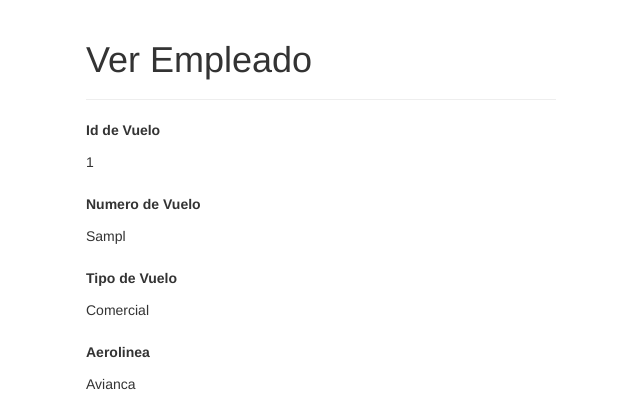
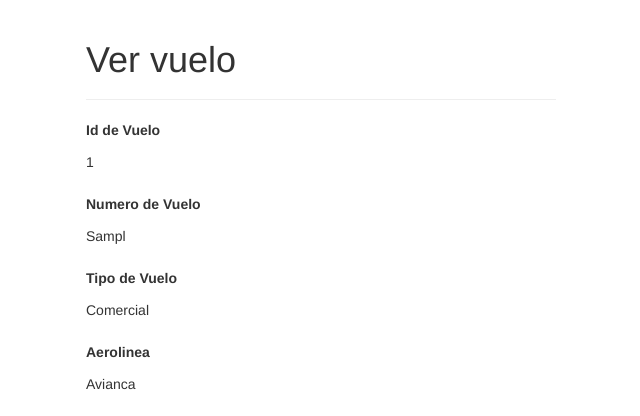
Before and after one commit to nandacuellar/CRUD, a PHP site: page /vuelos/ver.php?id=1 in a window 1280 px wide. Shown: the top 416 px of the page, without its empty margins (319-959 px from the left). Run offline with PHP 8.4, Linux system fonts and the light colour scheme; data comes from the database, SQL or seed files in the repository; tables that the repository leaves empty hold one stand-in row (values such as "Sample post").

Commit message:
update titulo

```diff
--- a/vuelos/ver.php
+++ b/vuelos/ver.php
@@ -108,7 +108,7 @@ WHERE
             <div class="row">
                 <div class="col-md-12">
                     <div class="page-header">
-                        <h1>Ver Empleado</h1>
+                        <h1>Ver vuelo</h1>
                     </div>
                     <div class="form-group">
                         <label>Id de Vuelo</label>
```
